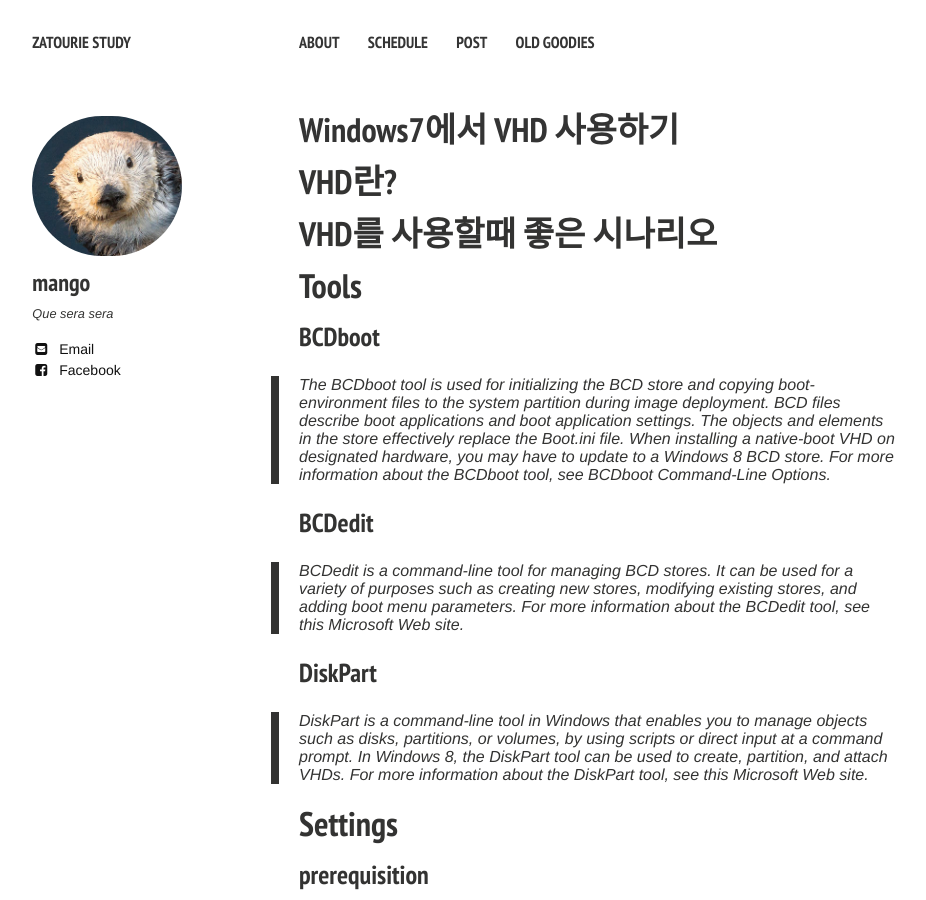
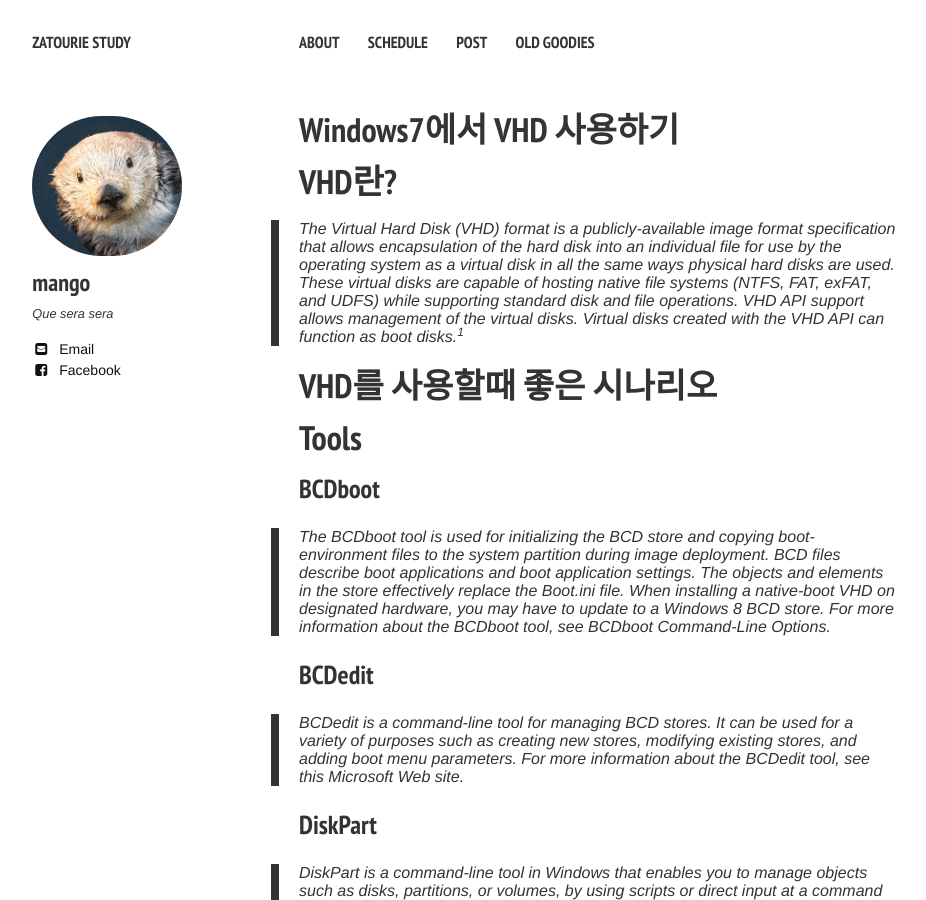
Before and after one commit to zatourie/zatourie.github.io, a Jekyll site: the page built from _posts/2015-09-07-vhd.md, in a window 1280 px wide and 900 px high. Shown: the whole window, without its empty margins (21-947 px from the left). Built offline with Jekyll 4.4.1, drawn with Linux system fonts in a browser that asks for light colours; nearby versions of some CDN libraries; comment, search, counter and statistics services are not loaded; some of the changed text lies outside the part shown.

Commit message:
add some contents to "VHD" page

```diff
--- a/_posts/2015-09-07-vhd.md
+++ b/_posts/2015-09-07-vhd.md
@@ -13,6 +13,8 @@ comments: true
 ---
 
 # VHD란?
+
+>The Virtual Hard Disk (VHD) format is a publicly-available image format specification that allows encapsulation of the hard disk into an individual file for use by the operating system as a virtual disk in all the same ways physical hard disks are used. These virtual disks are capable of hosting native file systems (NTFS, FAT, exFAT, and UDFS) while supporting standard disk and file operations. VHD API support allows management of the virtual disks. Virtual disks created with the VHD API can function as boot disks.[^1]
 
 # VHD를 사용할때 좋은 시나리오
 
@@ -81,7 +83,11 @@ bcdedit /default {guid}
 
 {% endhighlight %}
 
+----
 
+## Reference
 
-* <https://technet.microsoft.com/en-us/library/hh825689.aspx>
-* <https://technet.microsoft.com/en-us/library/hh825709.aspx>
+* [Technet:Understanding Virtual Hard Disks with Native Boot](<https://technet.microsoft.com/en-us/library/hh825689.aspx)
+* [Technet:Make a VHD bootable](https://technet.microsoft.com/en-us/library/hh825709.aspx)
+* [Oracle Virtualbox Manual Chapter 5.Virtual Storage](https://www.virtualbox.org/manual/ch05.html)
+* [^1]: [About VHD](https://msdn.microsoft.com/en-us/library/windows/desktop/dd323654.aspx)
```
